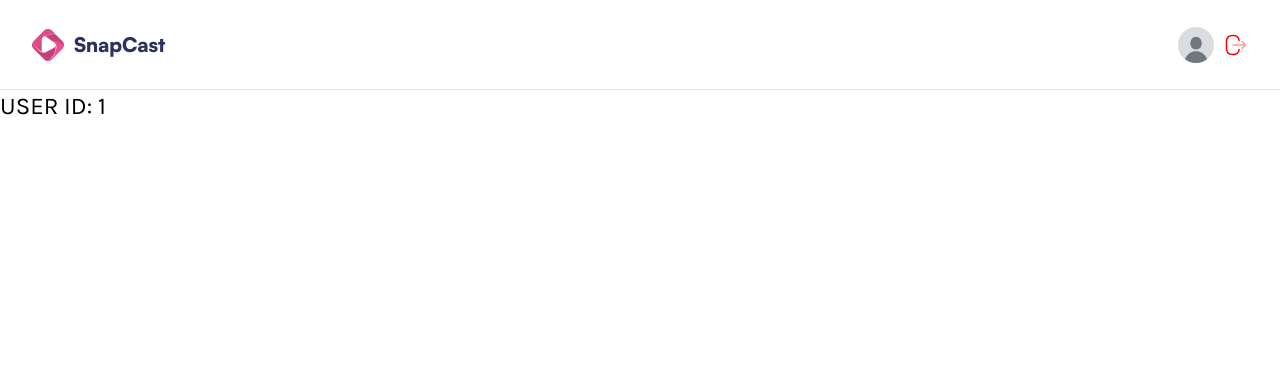
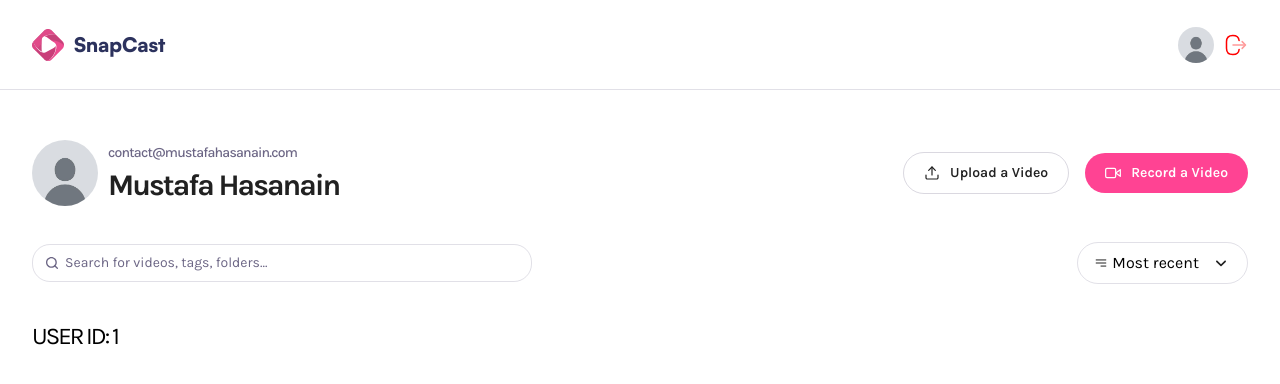
Before and after one commit to mustafahasanain/record-share-platform, a Next.js app: page /profile/1 in a window 1280 px wide. Shown: the top 384 px of the page. Built offline with nearby package versions, Linux system fonts and the light colour scheme.

Commit message:
filter dropdown - home ui

```diff
--- a/app/(root)/profile/[id]/page.tsx
+++ b/app/(root)/profile/[id]/page.tsx
@@ -1,6 +1,17 @@
+import Header from "@/components/Header";
+
 const page = async ({ params }: ParamsWithSearch) => {
   const { id } = await params;
-  return <div className="text-2xl font-karla">USER ID: {id}</div>;
+  return (
+    <div className="wrapper page">
+      <Header
+        subHeader="contact@mustafahasanain.com"
+        title="Mustafa Hasanain"
+        userImg="/assets/images/dummy.jpg"
+      />
+      <h1 className="text-2xl font-karla">USER ID: {id}</h1>
+    </div>
+  );
 };
 
 export default page;
--- /dev/null
+++ b/components/DropdownList.tsx
@@ -0,0 +1,45 @@
+"use client";
+
+import { useState } from "react";
+import Image from "next/image";
+
+const DropdownList = () => {
+  const [isOpen, setIsOpen] = useState(false);
+
+  return (
+    <div className="relative">
+      <div className="cursor-pointer" onClick={() => setIsOpen(!isOpen)}>
+        <div className="filter-trigger">
+          <figure>
+            <Image
+              src="/assets/icons/hamburger.svg"
+              alt="Menu"
+              width={14}
+              height={14}
+            />
+            Most recent
+          </figure>
+
+          <Image
+            src="/assets/icons/arrow-down.svg"
+            alt="Arrow Down"
+            width={20}
+            height={20}
+          />
+        </div>
+      </div>
+
+      {isOpen && (
+        <ul className="dropdown">
+          {["recent", "liked"].map((option) => (
+            <li key={option} className="list-item">
+              {option}
+            </li>
+          ))}
+        </ul>
+      )}
+    </div>
+  );
+};
+
+export default DropdownList;
--- a/components/Header.tsx
+++ b/components/Header.tsx
@@ -1,5 +1,6 @@
 import Image from "next/image";
 import Link from "next/link";
+import DropdownList from "./DropdownList";
 
 const Header = ({ subHeader, title, userImg }: SharedHeaderProps) => {
   return (
@@ -8,7 +9,8 @@
         <figure className="details">
           {userImg && (
             <Image
-              src={userImg || "/assets/images/dummey.jpg"}
+              // render the image only if there is one
+              src={userImg}
               alt="User"
               width={66}
               height={66}
@@ -65,8 +67,7 @@
           />
         </div>
 
-        {/* TODO: create the dropdown */}
-        {` <DropdownList /> `}
+        <DropdownList />
       </section>
     </header>
   );
```
